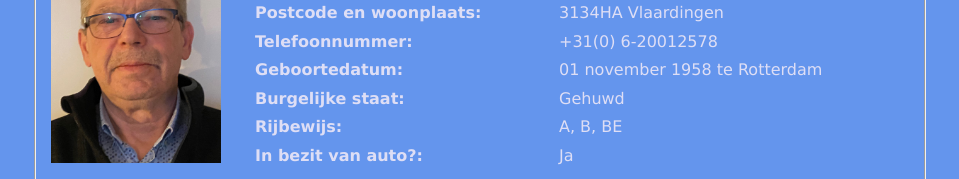
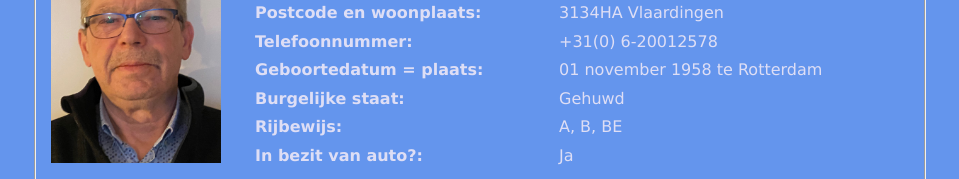
Before and after one commit to GerardJonasson/miincv, a plain HTML site: page html/mijncv.html in a window 1280 px wide. Shown: the part 303-482 px from the top of the page, without its empty margins (160-1119 px from the left). Drawn offline with Linux system fonts and the light colour scheme.

Commit message:
Update mijncv.html

```diff
--- a/html/mijncv.html
+++ b/html/mijncv.html
@@ -45,7 +45,7 @@
                     <td>+31(0) 6-20012578</td>
                 </tr>
                 <tr>
-                    <td><b>Geboortedatum:</b></td>
+                    <td><b>Geboortedatum = plaats:</b></td>
                     <td>01 november 1958 te Rotterdam</td>
                 </tr>
                 <tr>
```
